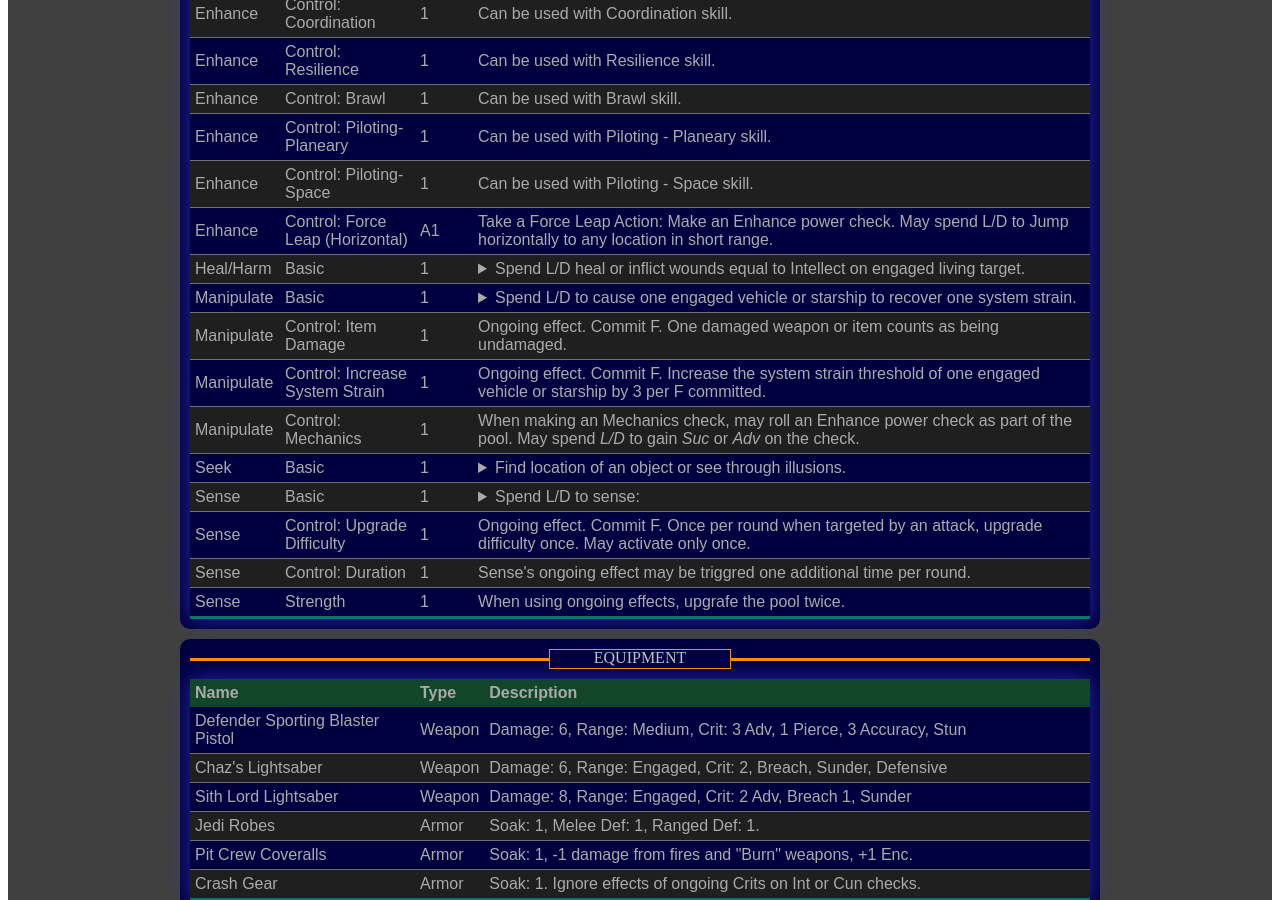
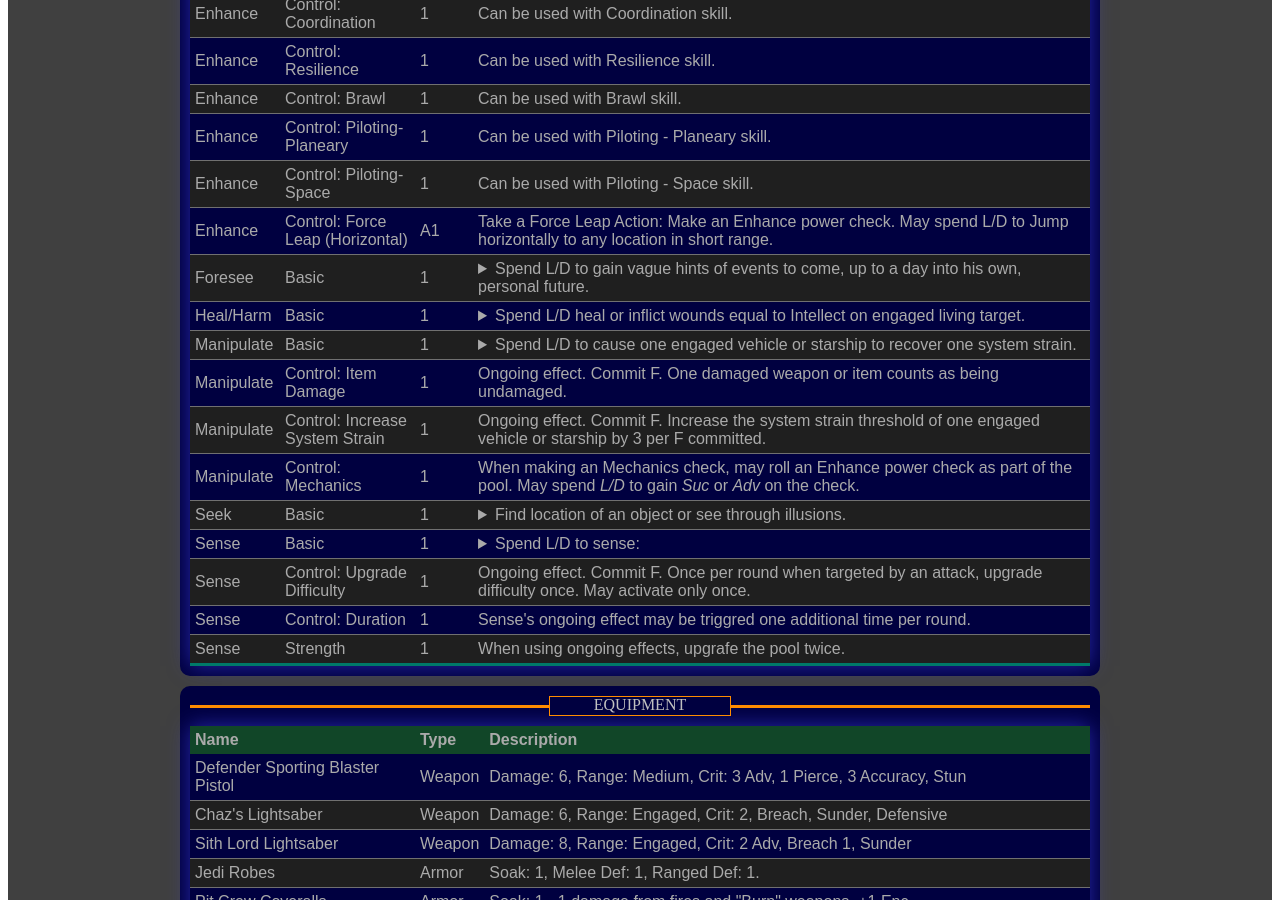
Before and after one commit to GrahamFrye/Conflicted-Alliances, a Jekyll site: the page characters/chaz/index.html, which Jekyll copies as it is, in a window 1280 px wide and 900 px high, scrolled down 2335 px. Built offline with Jekyll 4.4.1, drawn with Linux system fonts in a browser that asks for light colours.

Commit message:
Update index.html
Added basic Foresee and 2 in pilot space.

```diff
--- a/characters/chaz/index.html
+++ b/characters/chaz/index.html
@@ -664,6 +664,13 @@
                       May not activate multiple times.</span></td>
                 </tr>
                 <tr>
+                  <td>Foresee</td>
+                  <td>Basic</td>
+                  <td>1</td>
+                  <td><details> <summary>Spend L/D to gain vague hints of events to come, up to a day into his own, personal future.</summary>
+                    The basic power cannot see further than one day. (Force & Destiny, p290)</details></td>
+                </tr>
+                <tr>
                   <td>Heal/Harm</td>
                   <td>Basic</td>
                   <td>1</td>
```
Also changed, not shown: other parts of characters/chaz/index.html (+1 -1 lines).
